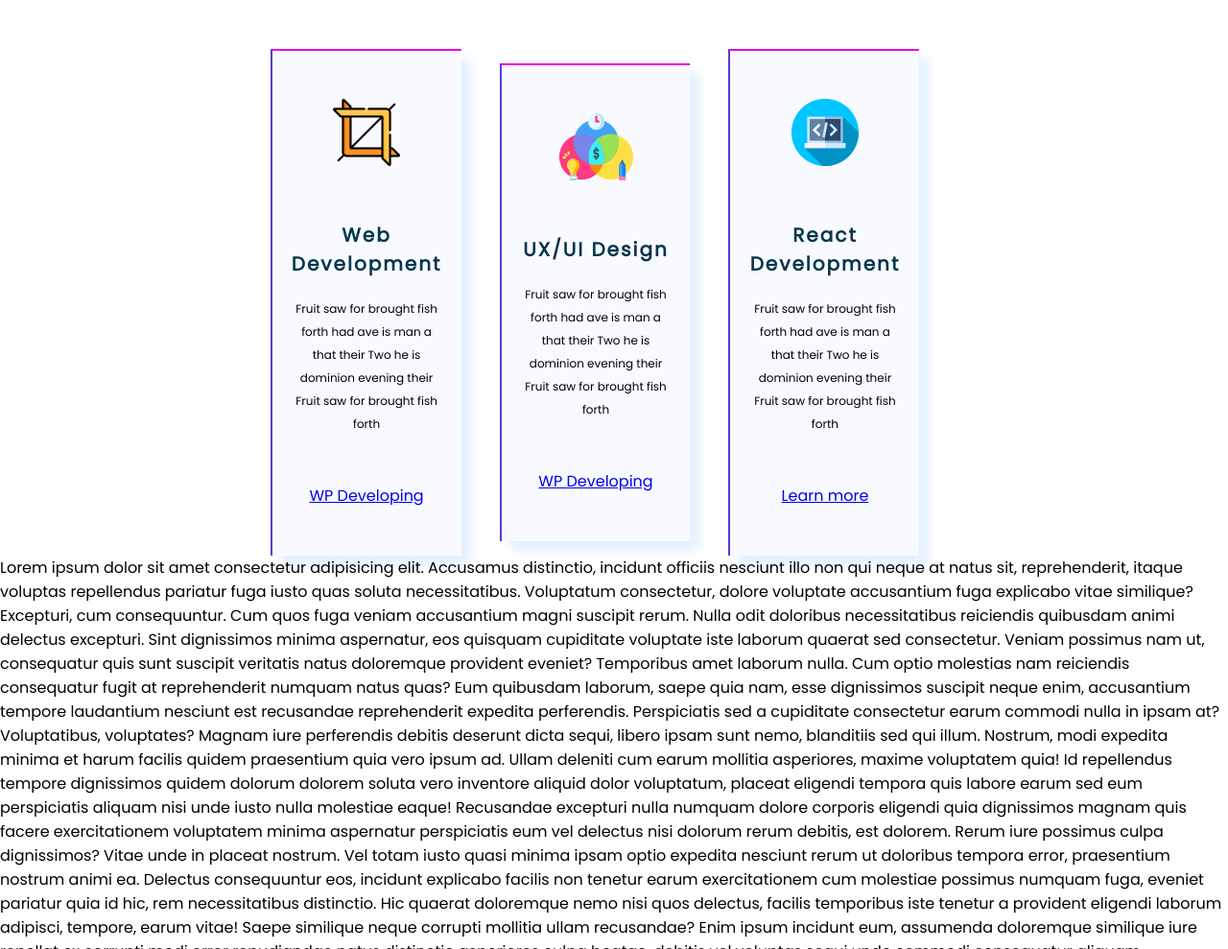
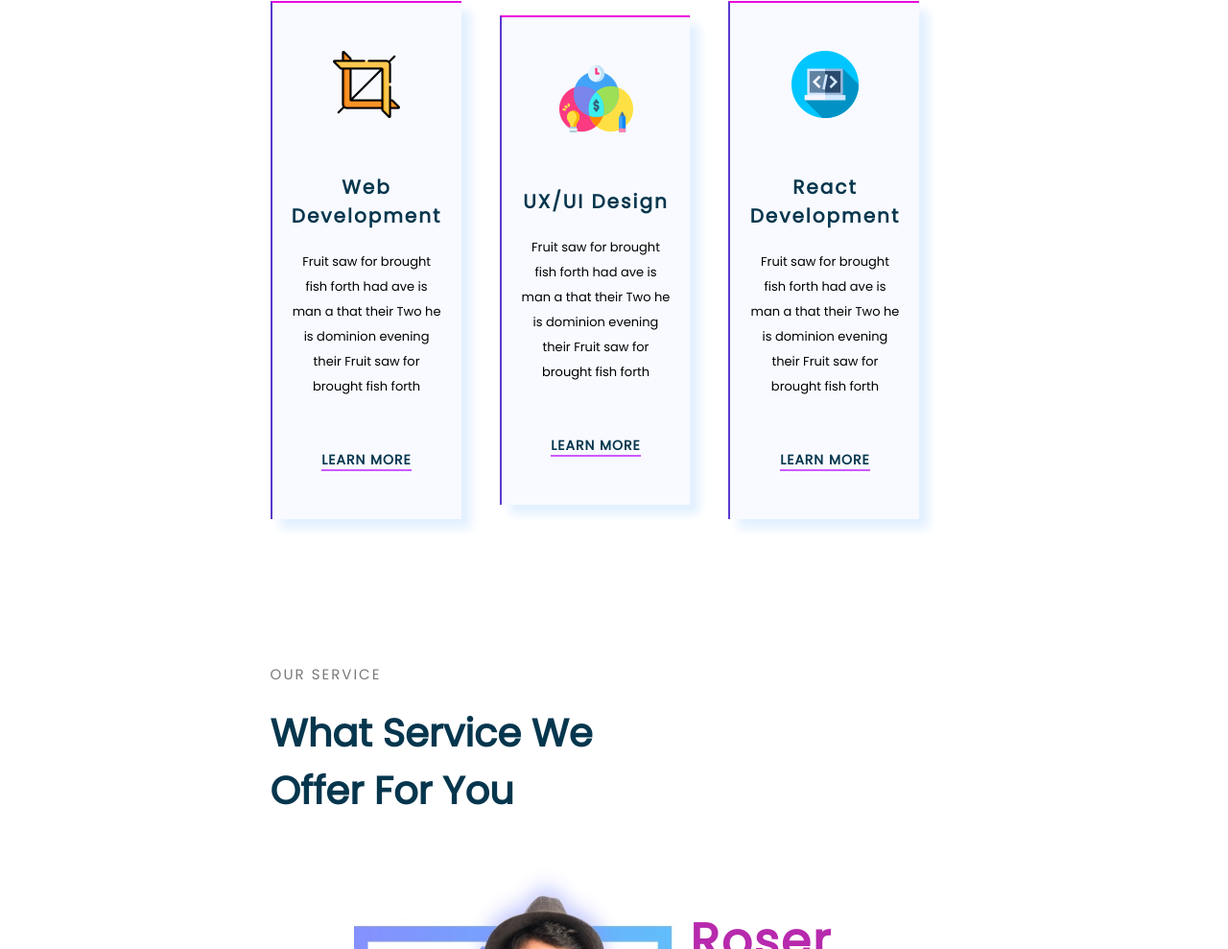
Before and after one commit to MirRiyadh/My-First-Portfolio, a plain HTML site: page index.html in a window 1280 px wide. Shown: the part 2574-3563 px from the top of the page at 96% size. Drawn offline with Linux system fonts and the light colour scheme.

Commit message:
complete

```diff
--- a/css/style.css
+++ b/css/style.css
@@ -156,7 +156,7 @@ h5 {
 .para4-h1 {
   font-size: 40px;
   color: #05364d;
-  margin-bottom: 100px;
+  margin-bottom: 50px;
 }
 
 .three-part {
@@ -167,6 +167,7 @@ h5 {
   padding-left: 22%;
   padding-right: 22%;
   flex-wrap: nowrap;
+  padding-bottom: 150px;
 }
 
 .three-part-one {
@@ -179,6 +180,13 @@ h5 {
   box-shadow: 10px 10px 10px rgb(227, 240, 255);
   border-top: 2px solid #eb07df;
   border-left: 2px solid #5a3ace;
+}
+
+.three-part-one:hover {
+  background-color: #e0d7ff;
+  transition: all 0.4s;
+  border-top: 2px solid #5a3ace;
+  border-left: 2px solid #eb07df;
 }
 
 .three-h1 {
@@ -196,6 +204,77 @@ h5 {
 
 .para3 {
   margin-bottom: 50px;
-  font-size: 12px;
+  font-size: 13px;
   line-height: 2;
 }
+
+.three-part-one a {
+  text-decoration: none;
+  color: #05364d;
+  text-transform: uppercase;
+  font-weight: 700;
+
+  border-bottom: 2px solid #cb5aff;
+  font-size: 14px;
+  letter-spacing: 1px;
+  cursor: pointer;
+  transition: all 0.4s;
+}
+
+.three-part-one a:hover {
+  color: rgb(245, 18, 18);
+  border-bottom: 2px solid #ffffff;
+}
+
+/* <!-- TESITMONIAL SECTION --> */
+
+.testo {
+  display: flex;
+  padding-left: 10%;
+  padding-right: 10%;
+  justify-content: center;
+}
+
+.testo h1 {
+  color: #b729ad;
+  font-size: 50px;
+}
+
+.testo_text {
+  padding-right: 200px;
+  margin-top: 40px;
+}
+
+.manager {
+  font-size: 14px;
+  margin-bottom: 30px;
+  color: #797979;
+}
+
+.para5 {
+  font-size: 16px;
+  margin-bottom: 30px;
+  color: #797979;
+}
+
+.star-rating {
+  color: #f19f07;
+  font-size: 25px;
+}
+
+.testo img {
+  width: 600px;
+  height: 500px;
+  padding-left: 250px;
+}
+
+footer {
+  margin-top: 100px;
+  text-align: center;
+  margin-bottom: 30px;
+}
+
+span {
+  color: red;
+  font-weight: 700;
+}
--- a/index.html
+++ b/index.html
@@ -93,7 +93,7 @@
             Fruit saw for brought fish forth had ave is man a that their Two he
             is dominion evening their Fruit saw for brought fish forth
           </p>
-          <a href="#">WP Developing</a>
+          <a href="#">Learn more</a>
         </div>
         <div class="three-part-one">
           <img src="img/gif-maker 3.png" alt="#" />
@@ -102,7 +102,7 @@
             Fruit saw for brought fish forth had ave is man a that their Two he
             is dominion evening their Fruit saw for brought fish forth
           </p>
-          <a href="#">WP Developing</a>
+          <a href="#">Learn more</a>
         </div>
         <div class="three-part-one">
           <img src="img/gif-maker2 .png" alt="#" />
@@ -111,70 +111,35 @@
             Fruit saw for brought fish forth had ave is man a that their Two he
             is dominion evening their Fruit saw for brought fish forth
           </p>
-          <a class="btn" href="#">Learn more</a>
+          <a href="#">Learn more</a>
         </div>
       </div>
     </section>
 
-    <p>
-      Lorem ipsum dolor sit amet consectetur adipisicing elit. Accusamus
-      distinctio, incidunt officiis nesciunt illo non qui neque at natus sit,
-      reprehenderit, itaque voluptas repellendus pariatur fuga iusto quas soluta
-      necessitatibus. Voluptatum consectetur, dolore voluptate accusantium fuga
-      explicabo vitae similique? Excepturi, cum consequuntur. Cum quos fuga
-      veniam accusantium magni suscipit rerum. Nulla odit doloribus
-      necessitatibus reiciendis quibusdam animi delectus excepturi. Sint
-      dignissimos minima aspernatur, eos quisquam cupiditate voluptate iste
-      laborum quaerat sed consectetur. Veniam possimus nam ut, consequatur quis
-      sunt suscipit veritatis natus doloremque provident eveniet? Temporibus
-      amet laborum nulla. Cum optio molestias nam reiciendis consequatur fugit
-      at reprehenderit numquam natus quas? Eum quibusdam laborum, saepe quia
-      nam, esse dignissimos suscipit neque enim, accusantium tempore laudantium
-      nesciunt est recusandae reprehenderit expedita perferendis. Perspiciatis
-      sed a cupiditate consectetur earum commodi nulla in ipsam at?
-      Voluptatibus, voluptates? Magnam iure perferendis debitis deserunt dicta
-      sequi, libero ipsam sunt nemo, blanditiis sed qui illum. Nostrum, modi
-      expedita minima et harum facilis quidem praesentium quia vero ipsum ad.
-      Ullam deleniti cum earum mollitia asperiores, maxime voluptatem quia! Id
-      repellendus tempore dignissimos quidem dolorum dolorem soluta vero
-      inventore aliquid dolor voluptatum, placeat eligendi tempora quis labore
-      earum sed eum perspiciatis aliquam nisi unde iusto nulla molestiae eaque!
-      Recusandae excepturi nulla numquam dolore corporis eligendi quia
-      dignissimos magnam quis facere exercitationem voluptatem minima aspernatur
-      perspiciatis eum vel delectus nisi dolorum rerum debitis, est dolorem.
-      Rerum iure possimus culpa dignissimos? Vitae unde in placeat nostrum. Vel
-      totam iusto quasi minima ipsam optio expedita nesciunt rerum ut doloribus
-      tempora error, praesentium nostrum animi ea. Delectus consequuntur eos,
-      incidunt explicabo facilis non tenetur earum exercitationem cum molestiae
-      possimus numquam fuga, eveniet pariatur quia id hic, rem necessitatibus
-      distinctio. Hic quaerat doloremque nemo nisi quos delectus, facilis
-      temporibus iste tenetur a provident eligendi laborum adipisci, tempore,
-      earum vitae! Saepe similique neque corrupti mollitia ullam recusandae?
-      Enim ipsum incidunt eum, assumenda doloremque similique iure repellat ex
-      corrupti modi error repudiandae natus distinctio asperiores culpa beatae,
-      debitis vel voluptas sequi unde commodi consequatur aliquam numquam.
-      Blanditiis ducimus, consequuntur necessitatibus explicabo delectus
-      pariatur qui expedita, accusantium incidunt dignissimos beatae eos ex
-      omnis id, corrupti aut minus commodi assumenda excepturi exercitationem
-      nostrum. Voluptates, tempora est. Adipisci sapiente voluptate totam
-      facilis debitis expedita nostrum ea dicta, esse, voluptatum eligendi
-      obcaecati? Consequatur corporis esse consequuntur? Cupiditate explicabo
-      est totam molestiae, in quaerat sit ipsa tempore ipsum minima recusandae
-      laudantium atque, ea voluptates voluptatem ipsam necessitatibus temporibus
-      repellendus fugiat iure expedita et aut. Sequi repellendus aliquid
-      reprehenderit veniam? Sint, explicabo laudantium debitis, delectus
-      deserunt adipisci ea error porro eaque enim, harum aliquid. Molestias
-      culpa, odio quae facilis cum sed quisquam enim suscipit voluptates
-      blanditiis in veritatis debitis labore accusamus nesciunt perferendis
-      cupiditate quidem officia? Necessitatibus, dolore distinctio labore
-      ratione impedit, iste quae quam repellendus minima praesentium quo
-      doloremque suscipit molestias animi incidunt? Consectetur nobis laudantium
-      ab optio delectus velit, itaque quis fugiat accusamus tempore sequi saepe
-      non dolor reprehenderit ex! Nisi iusto iure exercitationem laudantium sed
-      optio fugiat quam, commodi corrupti distinctio quibusdam libero deleniti!
-      Ex, suscipit? Odio, sapiente.
-    </p>
-
-    <!-- ABOUT SECTION -->
+    <!-- TESITMONIAL SECTION -->
+    <section class="TESITMONIAL">
+      <div class="text3">
+        <p class="para4">OUR SERVICE</p>
+        <h2 class="para4-h1">What Service We <br />Offer For You</h2>
+      </div>
+      <div class="testo">
+        <img src="img/pagespeed.jpg" alt="" />
+        <div class="testo_text">
+          <h1>Roser Henrique</h1>
+          <p class="manager">Project Manager, Apple</p>
+          <p class="para5">
+            Waters can not replenish hath fly and be to brought isn't very days
+            behold without land every above lights us fruitful wherein divide it
+            him fowl moving may beginning subdue fly waters can't replenish hath
+            fly and be to brought isn't very days behold
+          </p>
+          <p class="star-rating">★★★★★</p>
+        </div>
+      </div>
+    </section>
+    <footer>
+      Copyright ©2022 All rights reserved | This template is made by
+      <span>Riyadh</span>
+    </footer>
   </body>
 </html>
```
Also changed, not shown: img/pagespeed.jpg (added).
